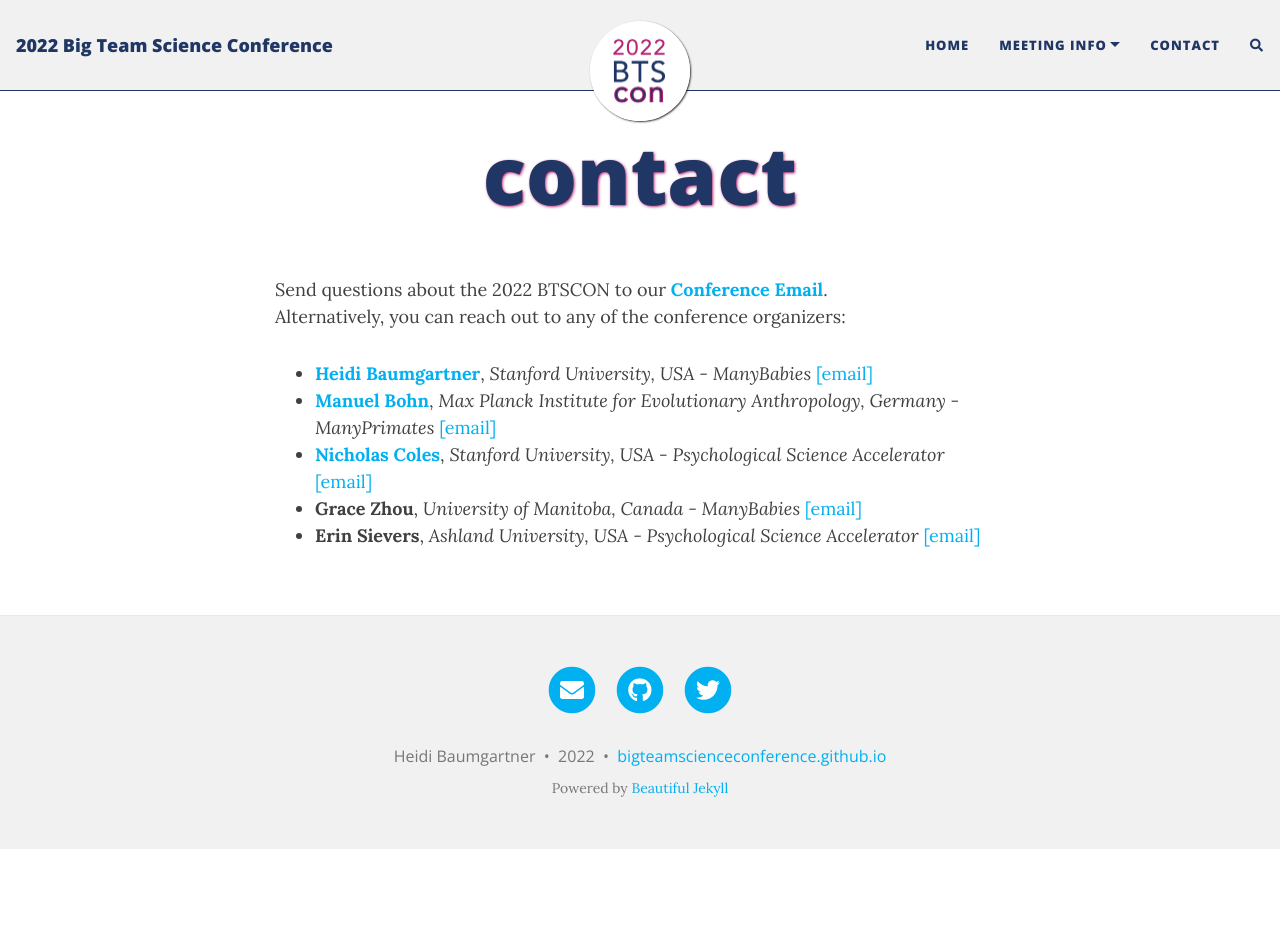
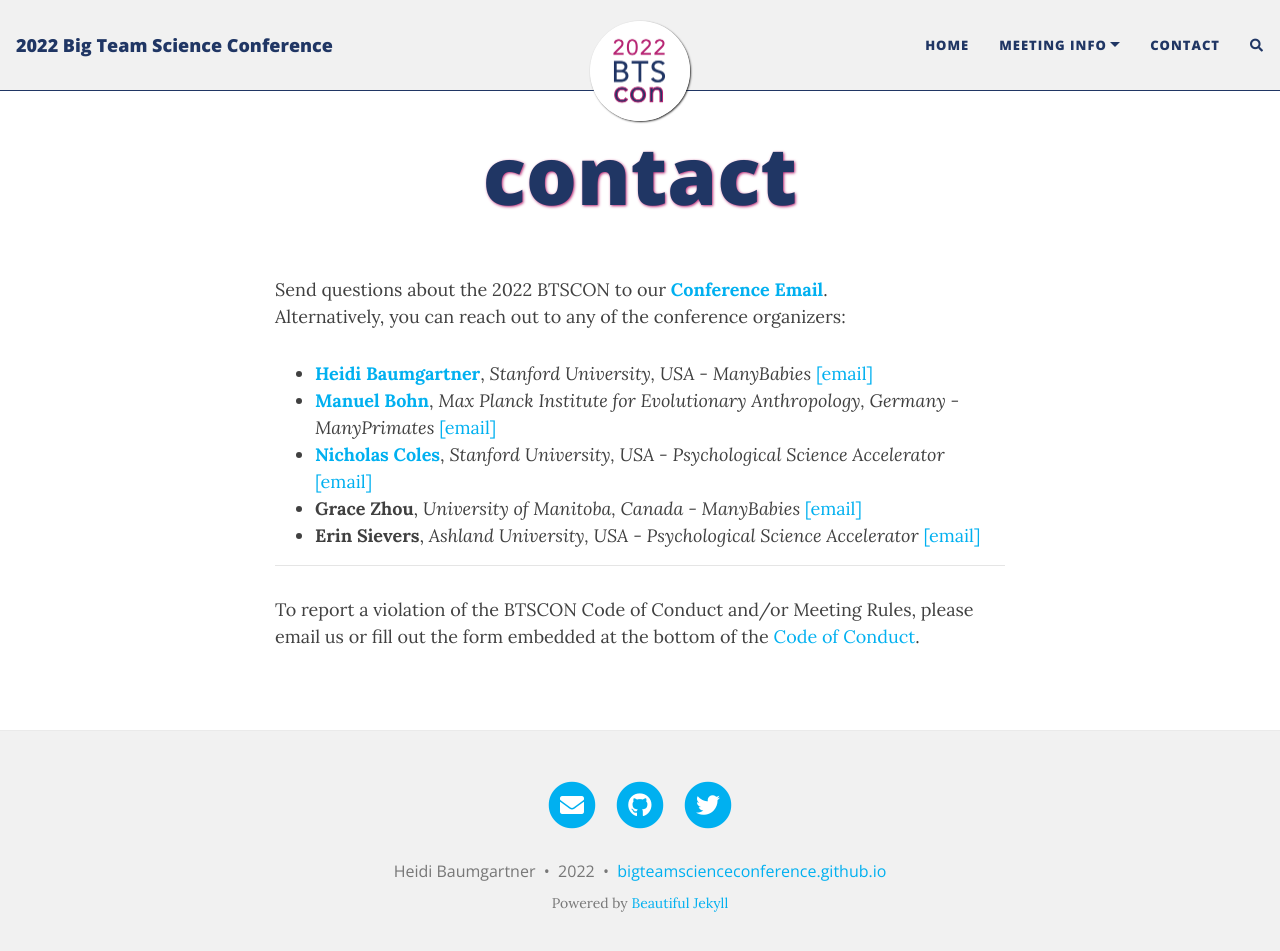
Before and after one commit to bigteamscienceconference/bigteamscienceconference.github.io, a Jekyll site: the page built from contact.md, in a window 1280 px wide and 964 px high. Shown: the top 951 px of the window. Built offline with Jekyll 4.4.1, drawn with Linux system fonts in a browser that asks for light colours; nearby versions of some CDN libraries; comment, search, counter and statistics services are not loaded.

Commit message:
Update contact.md

```diff
--- a/contact.md
+++ b/contact.md
@@ -12,3 +12,7 @@ Alternatively, you can reach out to any of the conference organizers:
 * [**Nicholas Coles**](https://hai.stanford.edu/people/nicholas-coles), *Stanford University, USA - Psychological Science Accelerator* [[email]](mailto:ncoles@stanford.edu)
 * **Grace Zhou**, *University of Manitoba, Canada - ManyBabies* [[email]](mailto:grace.zhou@umanitoba.ca)
 * **Erin Sievers**, *Ashland University, USA - Psychological Science Accelerator* [[email]](mailto:esievers@ashland.edu)
+
+***
+
+To report a violation of the BTSCON Code of Conduct and/or Meeting Rules, please email us or fill out the form embedded at the bottom of the [Code of Conduct]({{site.baseurl}}/codeofconduct/).
```
